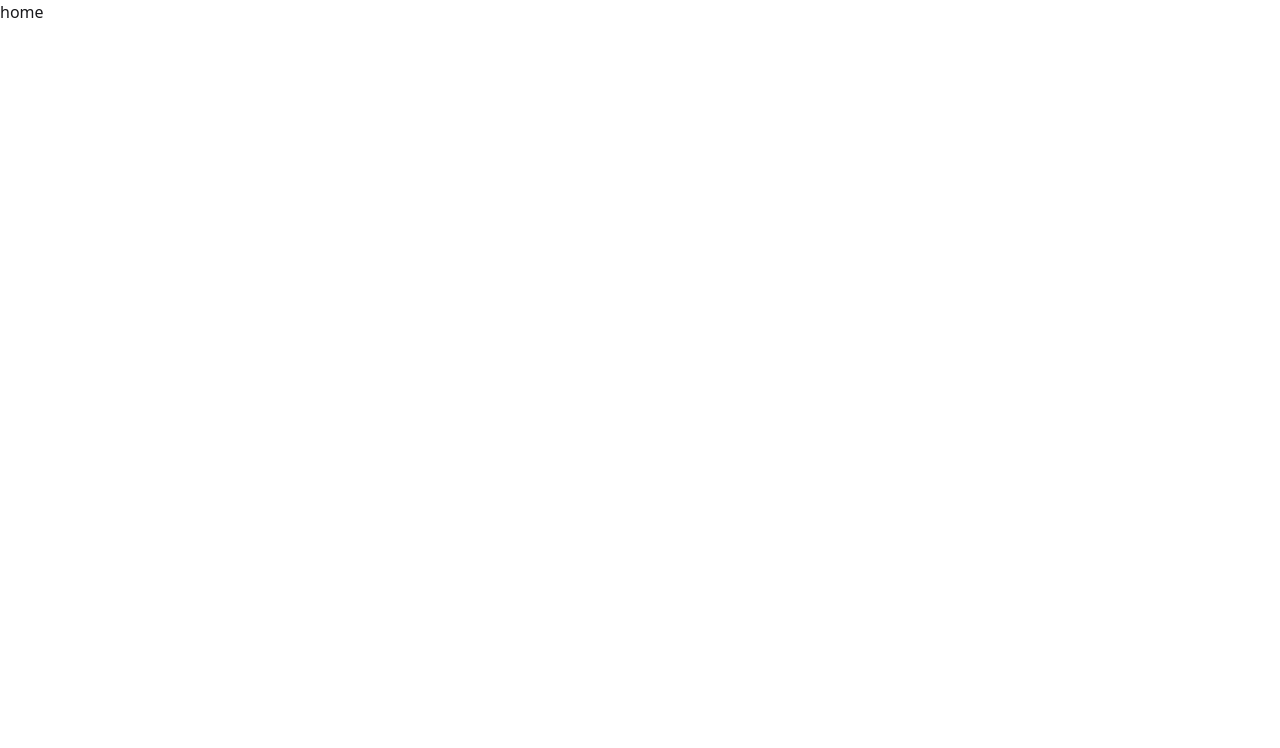
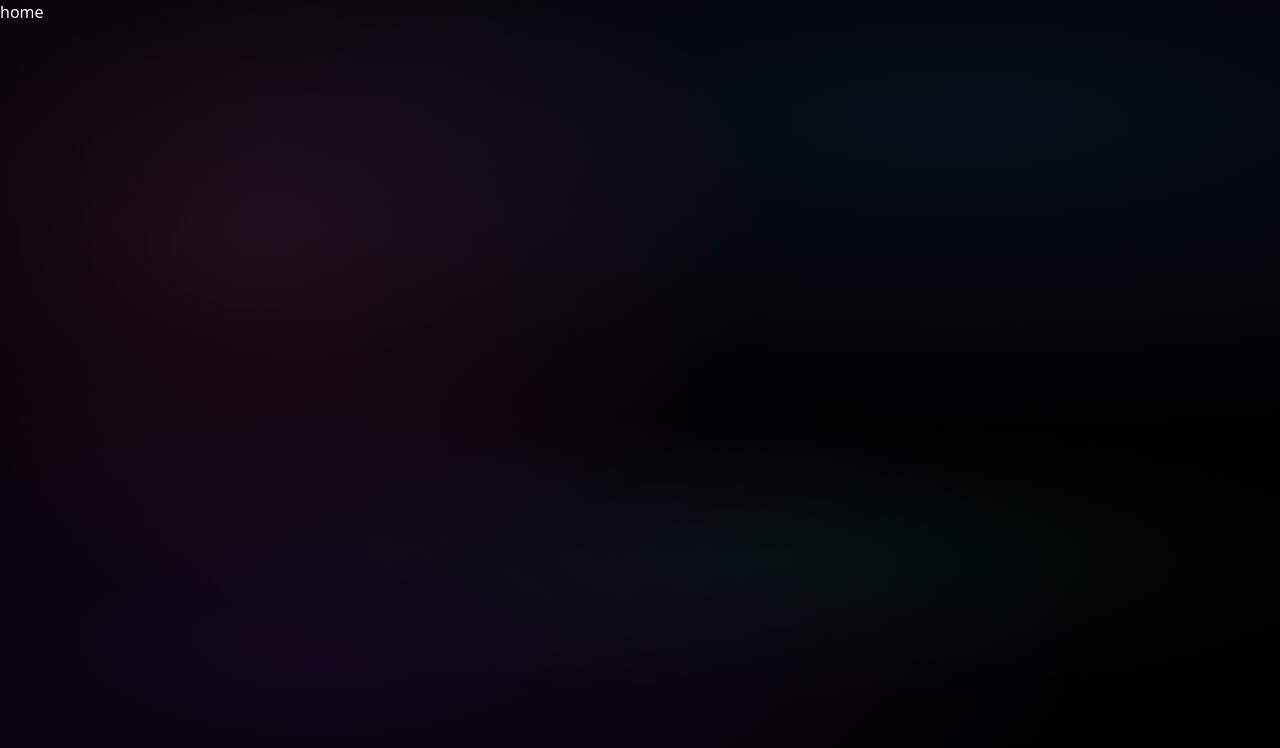
Before and after one commit to tahmid-khan-hub/Asshnora, a Next.js app: page / in a window 1280 px wide. Shown: the top 748 px of the page. Built offline with nearby package versions, Linux system fonts and the light colour scheme.

Commit message:
added a background

```diff
--- a/src/app/connections/page.tsx
+++ b/src/app/connections/page.tsx
@@ -0,0 +1,11 @@
+import React from 'react';
+
+const Connections = () => {
+    return (
+        <div>
+            connections is here!!!!
+        </div>
+    );
+};
+
+export default Connections;
--- a/src/app/layout.tsx
+++ b/src/app/layout.tsx
@@ -18,11 +18,23 @@ export default function RootLayout({
 }>) {
   return (
     <html lang="en">
-      <body
-        className={`${inter.variable} antialiased`}
-      >
-        <div>
-          {children}
+      <body className={`${inter.variable} antialiased`}>
+        <div className="min-h-screen w-full bg-black relative">
+          {/* Cosmic Nebula */}
+          <div
+            className="absolute inset-0 "
+            style={{
+              background: `
+       radial-gradient(ellipse 110% 70% at 25% 80%, rgba(147, 51, 234, 0.12), transparent 55%),
+       radial-gradient(ellipse 130% 60% at 75% 15%, rgba(59, 130, 246, 0.10), transparent 65%),
+       radial-gradient(ellipse 80% 90% at 20% 30%, rgba(236, 72, 153, 0.14), transparent 50%),
+       radial-gradient(ellipse 100% 40% at 60% 70%, rgba(16, 185, 129, 0.08), transparent 45%),
+       #000000
+     `,
+            }}
+          />
+          {/* Content */}
+          <main className="relative z-10">{children}</main>
         </div>
       </body>
     </html>
--- a/src/app/page.tsx
+++ b/src/app/page.tsx
@@ -1,6 +1,6 @@
 export default function Home() {
   return (
-    <div>
+    <div className="text-white">
       home
     </div>
   );
```
